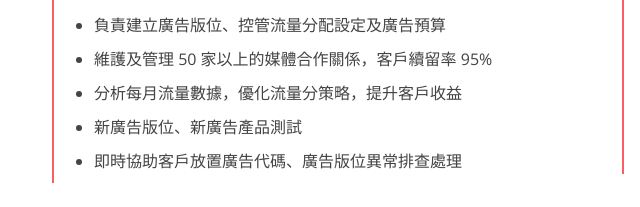
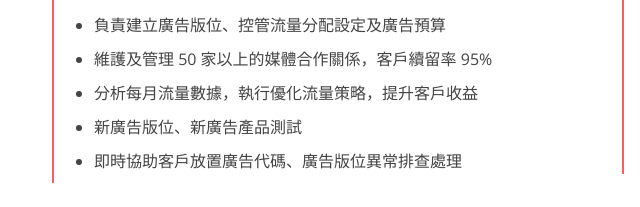
Before and after one commit to wennie-tung/Resume-202401, a plain HTML site: page resume.html in a window 1280 px wide. Shown: the part 785-992 px from the top of the page, 30-670 px from the left. Drawn offline with nearby package versions, Linux system fonts and the light colour scheme.

Commit message:
update resume

```diff
--- a/resume.html
+++ b/resume.html
@@ -102,7 +102,7 @@
               <ul>
                 <li>負責建立廣告版位、控管流量分配設定及廣告預算</li>
                 <li>維護及管理 50 家以上的媒體合作關係，客戶續留率 95% </li>
-                <li>分析每月流量數據，優化流量分策略，提升客戶收益</li>
+                <li>分析每月流量數據，執行優化流量策略，提升客戶收益</li>
                 <li>新廣告版位、新廣告產品測試 </li>
                 <li>即時協助客戶放置廣告代碼、廣告版位異常排查處理</li>
                 </p>
```
